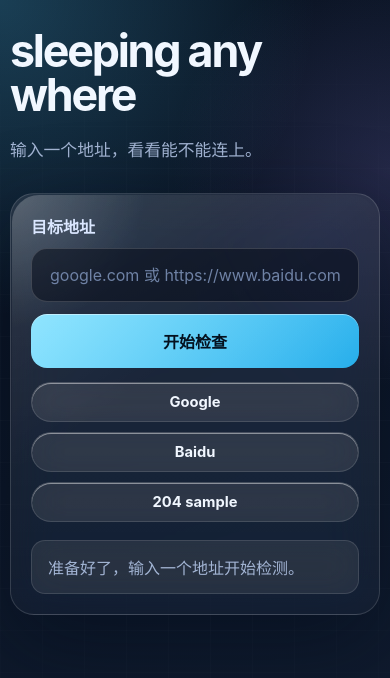
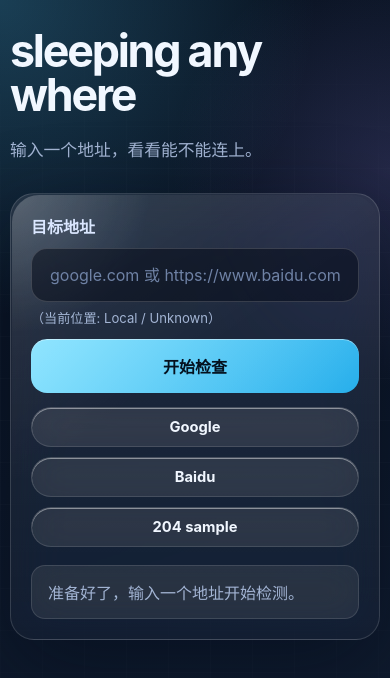
Before and after one commit to yunhungo/sleeping, a website: page index.html in a window 390 px wide. Drawn offline with Linux system fonts and the light colour scheme.

Commit message:
feat: show location inline with target

```diff
--- a/app.js
+++ b/app.js
@@ -9,7 +9,7 @@ const metricReachable = document.querySelector("#metric-reachable");
 const metricStatus = document.querySelector("#metric-status");
 const metricElapsed = document.querySelector("#metric-elapsed");
 const metricUrl = document.querySelector("#metric-url");
-const metricLocation = document.querySelector("#metric-location");
+const targetLocation = document.querySelector("#target-location");
 const detailTarget = document.querySelector("#detail-target");
 const detailErrorType = document.querySelector("#detail-error-type");
 const detailError = document.querySelector("#detail-error");
@@ -46,6 +46,10 @@ function formatElapsed(ms) {
   return `${ms} ms`;
 }
 
+function formatServiceLocation(serviceLocation) {
+  return `（当前位置: ${serviceLocation?.displayLabel ?? "Local / Unknown"}）`;
+}
+
 function showResult(result, originalTarget) {
   resultEl.classList.remove("hidden");
   lastTarget = originalTarget;
@@ -55,7 +59,7 @@ function showResult(result, originalTarget) {
   metricStatus.textContent = result.statusCode ?? "-";
   metricElapsed.textContent = formatElapsed(result.elapsedMs);
   metricUrl.textContent = result.finalUrl ?? "-";
-  metricLocation.textContent = result.serviceLocation?.displayLabel ?? "-";
+  targetLocation.textContent = formatServiceLocation(result.serviceLocation);
   detailErrorType.textContent = result.errorType ?? "-";
   detailError.textContent = result.error ?? "-";
 
@@ -83,7 +87,7 @@ function showError(message, serviceLocation) {
   metricStatus.textContent = "-";
   metricElapsed.textContent = "-";
   metricUrl.textContent = "-";
-  metricLocation.textContent = serviceLocation?.displayLabel ?? "-";
+  targetLocation.textContent = formatServiceLocation(serviceLocation);
   detailTarget.textContent = lastTarget || "-";
   detailErrorType.textContent = "-";
   detailError.textContent = message;
@@ -169,6 +173,7 @@ resetButton.addEventListener("click", () => {
   targetInput.value = "";
   lastTarget = "";
   resultEl.classList.add("hidden");
+  targetLocation.textContent = formatServiceLocation();
   setStatus("准备好了，输入一个地址开始检测。", "idle");
   targetInput.focus();
 });
@@ -179,5 +184,6 @@ if (initialTarget) {
   targetInput.value = initialTarget;
   runCheck(initialTarget);
 } else {
+  targetLocation.textContent = formatServiceLocation();
   setStatus("准备好了，输入一个地址开始检测。", "idle");
 }
--- a/index.html
+++ b/index.html
@@ -25,6 +25,7 @@
         <form id="check-form" class="checker" autocomplete="off">
           <label for="target">目标地址</label>
           <div class="input-row">
+            <div class="target-field">
               <input
                 id="target"
                 name="target"
@@ -33,6 +34,8 @@
                 inputmode="url"
                 spellcheck="false"
               />
+              <span id="target-location" class="target-location">（当前位置: Local / Unknown）</span>
+            </div>
             <button id="submit-button" type="submit">开始检查</button>
           </div>
         </form>
@@ -73,10 +76,6 @@
               <span>最终地址</span>
               <strong id="metric-url">-</strong>
             </article>
-            <article class="metric">
-              <span>执行位置</span>
-              <strong id="metric-location">-</strong>
-            </article>
           </div>
 
           <div class="details">
--- a/styles.css
+++ b/styles.css
@@ -129,6 +129,19 @@ h1 {
   display: grid;
   grid-template-columns: 1fr auto;
   gap: 12px;
+}
+
+.target-field {
+  display: flex;
+  flex-direction: column;
+  gap: 8px;
+}
+
+.target-location {
+  color: var(--muted);
+  font-size: 0.82rem;
+  line-height: 1.3;
+  padding-left: 4px;
 }
 
 input {
@@ -293,7 +306,7 @@ button:disabled {
 
 .metrics {
   display: grid;
-  grid-template-columns: repeat(5, minmax(0, 1fr));
+  grid-template-columns: repeat(4, minmax(0, 1fr));
   gap: 12px;
   margin-top: 18px;
 }
@@ -368,6 +381,10 @@ button:disabled {
     grid-template-columns: 1fr;
   }
 
+  .target-location {
+    padding-left: 0;
+  }
+
   .result-header {
     flex-direction: column;
   }
```
Lines whose indentation alone changed are shown as unchanged.
